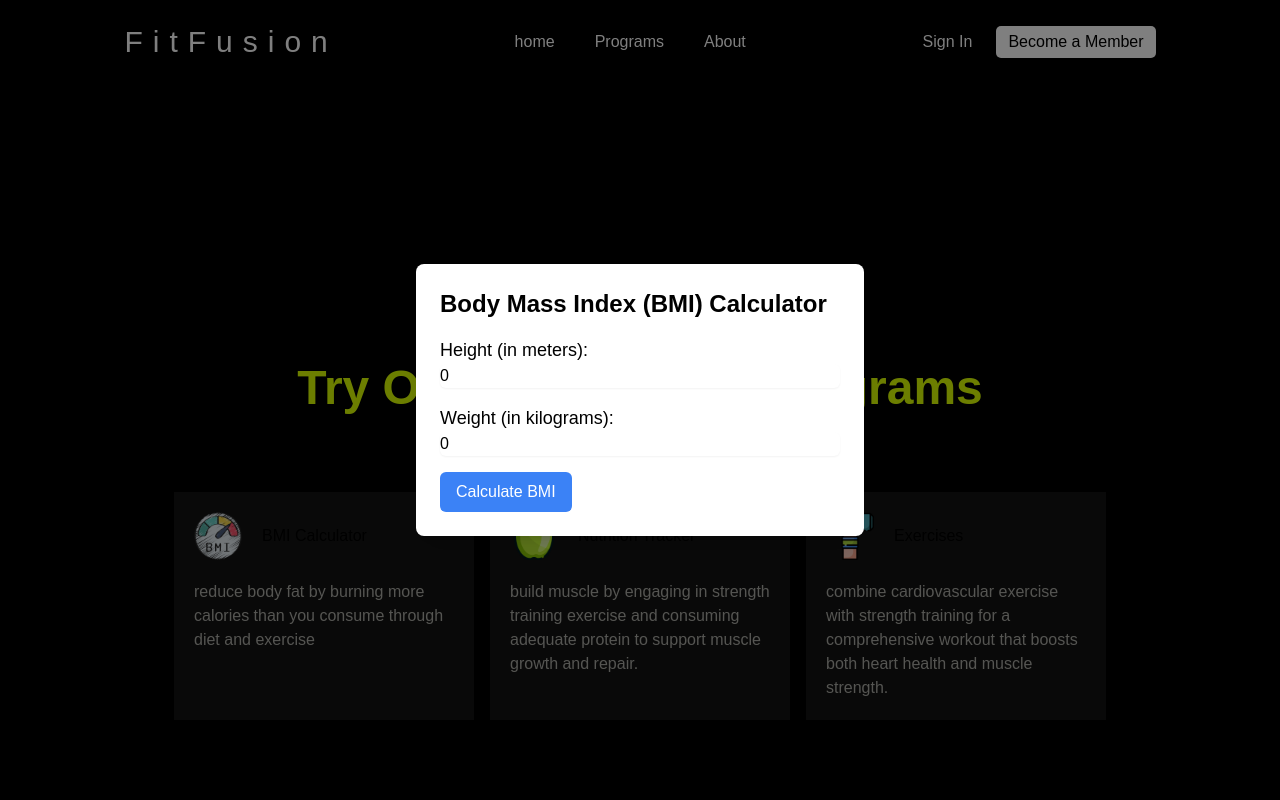
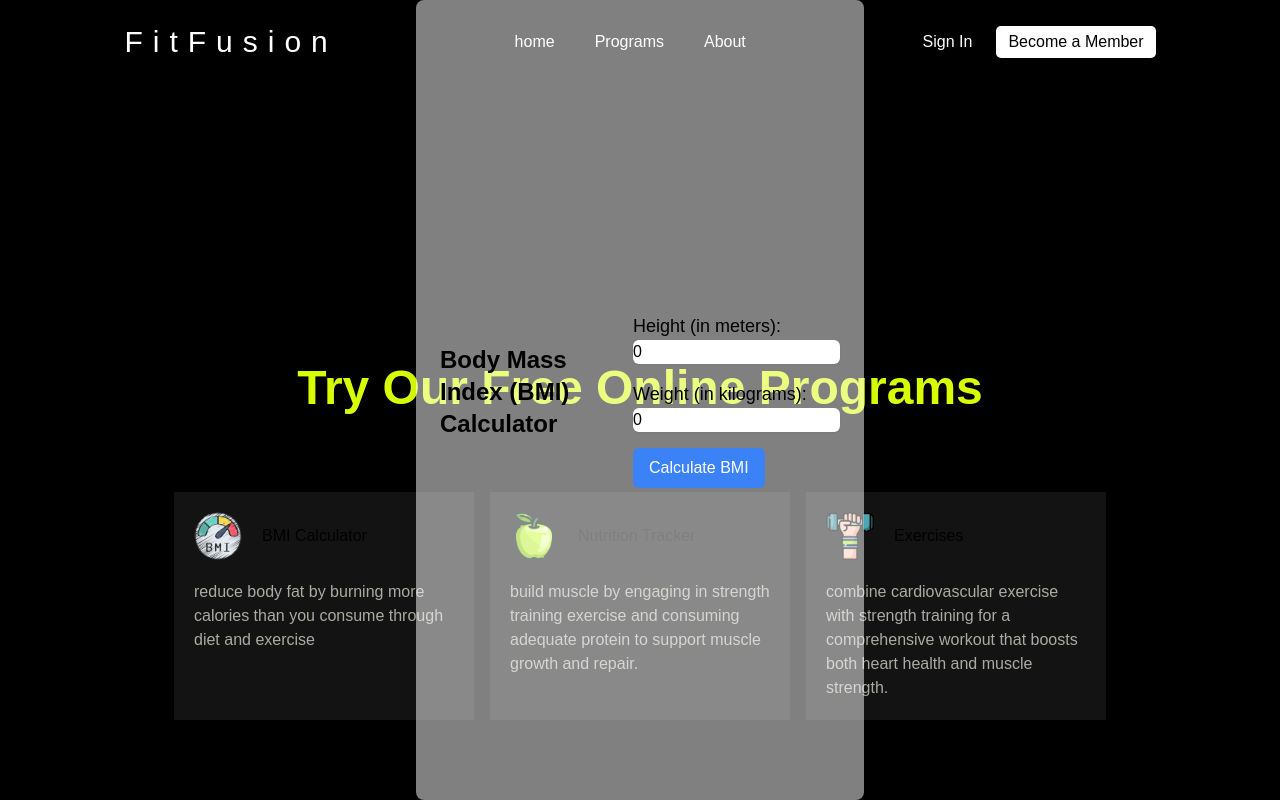
Before and after one commit to 808NV/FitFusion, a React (Vite) app: page / in a window 1280 px wide. Both pictures are taken after a click on the element 324 px from the left and 3239 px from the top of the page. Shown: the part 2633-3433 px from the top of the page. Built offline with nearby package versions, Linux system fonts and the light colour scheme.

Commit message:
destructure modalstyle prop to use

```diff
--- a/src/pages/BmiCalculator.tsx
+++ b/src/pages/BmiCalculator.tsx
@@ -16,8 +16,9 @@ const BmiCalculator = ({ modalStyle }) => {
   };
 
   return (
-    <div className={`${modalStyle}`}>
-      <div className="bg-white text-black rounded-lg p-6 shadow-xl w-full max-w-md mx-auto">
+    <div
+      className={`${modalStyle} bg-white rounded-lg p-6 shadow-xl w-full max-w-md mx-auto`}
+    >
       <h1 className="text-2xl font-bold mb-4">
         Body Mass Index (BMI) Calculator
       </h1>
@@ -61,7 +62,6 @@ const BmiCalculator = ({ modalStyle }) => {
 
       {bmiResult && <p className="text-lg mt-4">Your BMI: {bmiResult}</p>}
     </div>
-    </div>
   );
 };
 
--- a/src/pages/Exercises.tsx
+++ b/src/pages/Exercises.tsx
@@ -3,7 +3,7 @@ import { useState } from "react";
 import { defaultExercises } from "@/assets/Exercises";
 import { FetchedExercises } from "@/utils/types";
 
-const Exercises = () => {
+const Exercises = ({ modalStyle }) => {
   const [search, setSearch] = useState("");
   const [displayRes, setDisplayRes] = useState<FetchedExercises | []>([]);
 
@@ -28,7 +28,9 @@ const Exercises = () => {
   };
 
   return (
-    <div>
+    <div
+      className={`${modalStyle} fixed inset-0 overflow-y-auto flex justify-center items-center`}
+    >
       <div className="bg-white p-8 rounded-lg max-w-md w-full">
         <h1 className="text-3xl font-bold mb-6">Search Exercises</h1>
 
--- a/src/pages/Nutrition.tsx
+++ b/src/pages/Nutrition.tsx
@@ -1,7 +1,7 @@
 import { useEffect, useState } from "react";
 import { FetchedNutrition } from "@/utils/types";
 
-const Nutrition = () => {
+const Nutrition = ({ modalStyle }) => {
   const [userInput, setUserInput] = useState("");
   const [nutrition, setNutrition] = useState<FetchedNutrition | []>([]);
 
@@ -37,7 +37,7 @@ const Nutrition = () => {
   }, [userInput]);
 
   return (
-    <div>
+    <div className={`${modalStyle}`}>
       <div className=" bg-white rounded-lg p-6 shadow-xl w-full max-w-md mx-auto">
         <div className="flex items-center mb-4">
           <input
```
Lines whose indentation alone changed are shown as unchanged.
